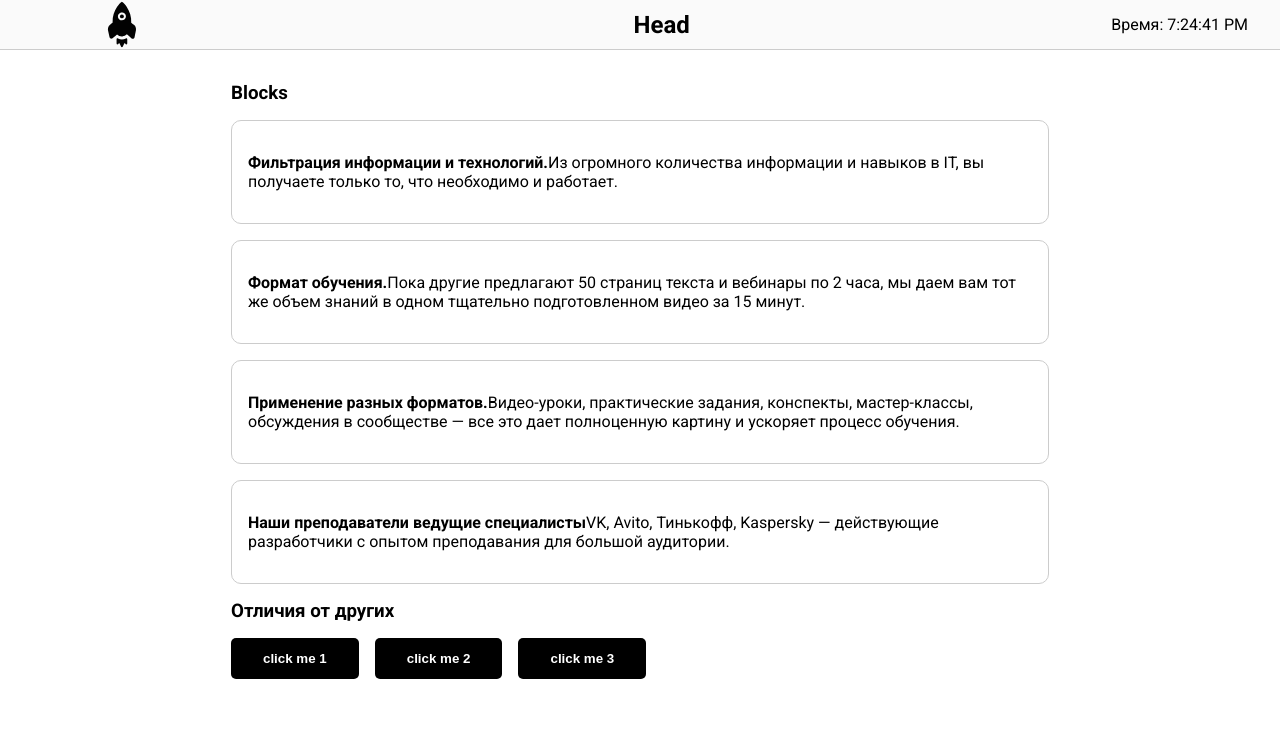
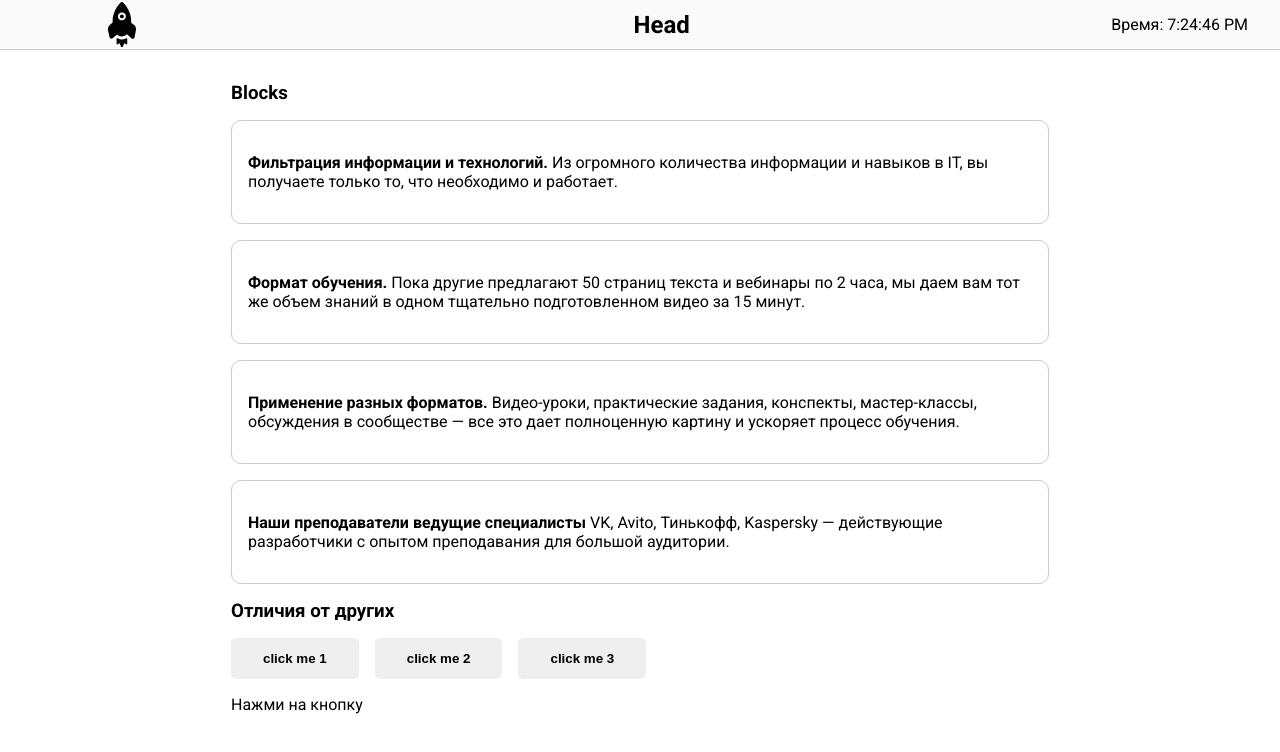
Before and after one commit to RainbowEclipsee/01-react-basic-start, a React (Vite) app: page / in a window 1280 px wide. Shown: the top 752 px of the page. Built offline with nearby package versions, Linux system fonts and the light colour scheme.

Commit message:
Added decomposition to components

```diff
--- a/src/App.jsx
+++ b/src/App.jsx
@@ -1,38 +1,15 @@
 import Header from './components/Header'
-import BlockItem from './components/BlockItem.jsx'
-import Button from './components/Button/Button.jsx'
-import { blocks, differences} from './data'
+import ItemSection from './components/ItemSection.jsx'
+import DifferencesSection from './components/DifferencesSection'
 
 function App() {
-
-  function handleClick(differences) {
-    console.log('Button clicked: ', differences)
-  }
-
   return (
     <div>
       <Header />
 
       <main>
-        <section>
-          <h3>Blocks</h3>
-
-          <ul>
-            <BlockItem {...blocks[0]} />
-            <BlockItem {...blocks[1]} />
-            <BlockItem {...blocks[2]} />
-            <BlockItem
-              title={blocks[3].title}
-              description={blocks[3].description}
-            />
-          </ul>
-        </section>
-        <section>
-          <h3>Отличия от других</h3>
-          <Button btnClick={() => handleClick(differences.way)}>click me 1</Button>
-          <Button btnClick={() => handleClick(differences.easy)}>click me 2</Button>
-          <Button btnClick={() => handleClick(differences.program)}>click me 3</Button>
-        </section>
+        <ItemSection/>
+        <DifferencesSection/>
       </main>
     </div>
   )
--- a/src/components/Button/Button.jsx
+++ b/src/components/Button/Button.jsx
@@ -1,8 +1,8 @@
 import './Button.css'
 
-function Button({ children, btnClick }) {
+function Button({ children, onClick, isActive }) {
   return (
-    <button className="button active" onClick={btnClick}>
+    <button className={isActive ? 'button active' : 'button'} onClick={onClick}>
       {children}
     </button>
   )
--- /dev/null
+++ b/src/components/DifferencesSection.jsx
@@ -0,0 +1,26 @@
+import Button from "./Button/Button.jsx"
+import { useState } from "react"
+import {differences } from '../data'
+
+
+export default function DifferencesSection(){
+
+  const [content, setContent] = useState(null)
+
+  function handleClick(differences) {
+    console.log('Button clicked: ', differences)
+    setContent(differences)
+  }
+
+  return (
+    <section>
+    <h3>Отличия от других</h3>
+    <Button isActive={content === 'way'} onClick={() => handleClick('way')}>click me 1</Button>
+    <Button isActive={content === 'easy'} onClick={() => handleClick('easy')}>click me 2</Button>
+    <Button isActive={content === 'program'} onClick={() => handleClick('program')}>click me 3</Button>
+
+    {!content && <p>Нажми на кнопку</p>}
+    {content && <p>{differences[content]}</p>}
+  </section>
+  )
+}
--- a/src/components/Header.jsx
+++ b/src/components/Header.jsx
@@ -1,8 +1,12 @@
+import { useState } from 'react'
 import headerLogo from '/rocket.svg'
 
 function Header() {
 
-  const time = new Date()
+  const[time, setTime] = useState(new Date())
+
+  setInterval(() => setTime(new Date()), 1000)
+
   const logoName = 'rocket'
   return (
     <header>
--- /dev/null
+++ b/src/components/ItemSection.jsx
@@ -0,0 +1,15 @@
+import BlockItem from './BlockItem.jsx'
+import {blocks} from '../data'
+
+function ItemSection() {
+  return (
+    <section>
+      <h3>Blocks</h3>
+      <ul>
+        {blocks.map((block) => (<BlockItem key={block.title} {...block} />))}
+      </ul>
+    </section>
+  )
+}
+
+export default ItemSection
```
Also changed, not shown: src/data.js (+7 -7 lines).
